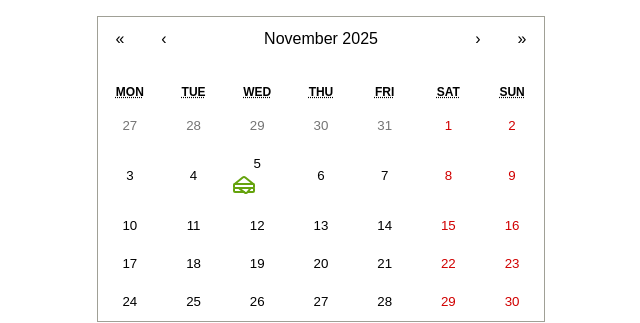
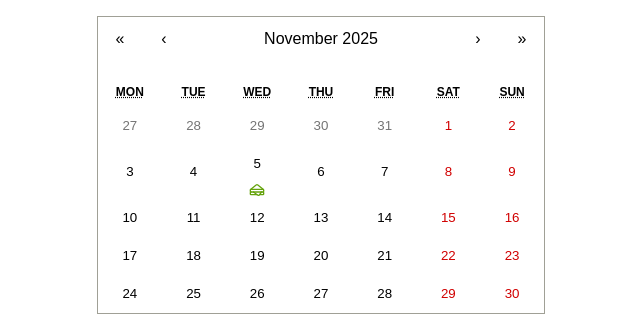
Before and after one commit to ailenGAJI/cd_frontTest, a React (Create React App) app: page /calendar in a window 1280 px wide. Shown: the top 323 px of the page, without its empty margins (319-959 px from the left). Built offline with nearby package versions, Linux system fonts and the light colour scheme; no server answers; sample sign-in values are in the browser's storage.

Commit message:
fix: 캘린더 페이지 오늘 날짜 아이콘 수정2

```diff
--- a/src/pages/CalendarPage.jsx
+++ b/src/pages/CalendarPage.jsx
@@ -26,8 +26,12 @@ const CalendarPage = () => {
     const today = new Date();
     const isToday = date.toDateString() === today.toDateString();
 
-    return isToday ? <div> <Sandwich className = "text-lime-600"/> </div> : null;
-  };
+    return isToday ? (
+        <div className="flex items-center justify-center h-full">
+            <Sandwich className="text-lime-600 w-4 h-4" />
+        </div>
+    ) : null;
+  };
 
   // 백엔드 호출을 위한 포맷 데이트
   const formatDate = (date) => {
```
